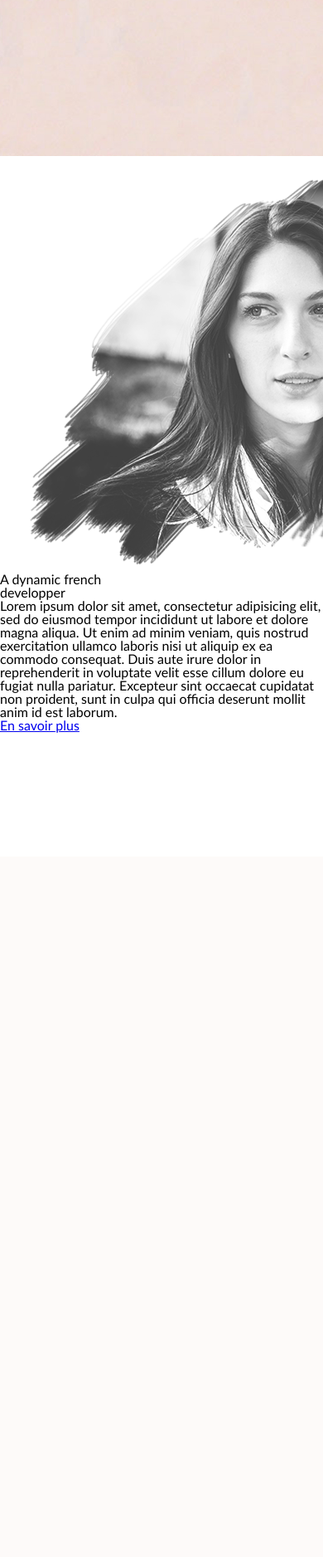
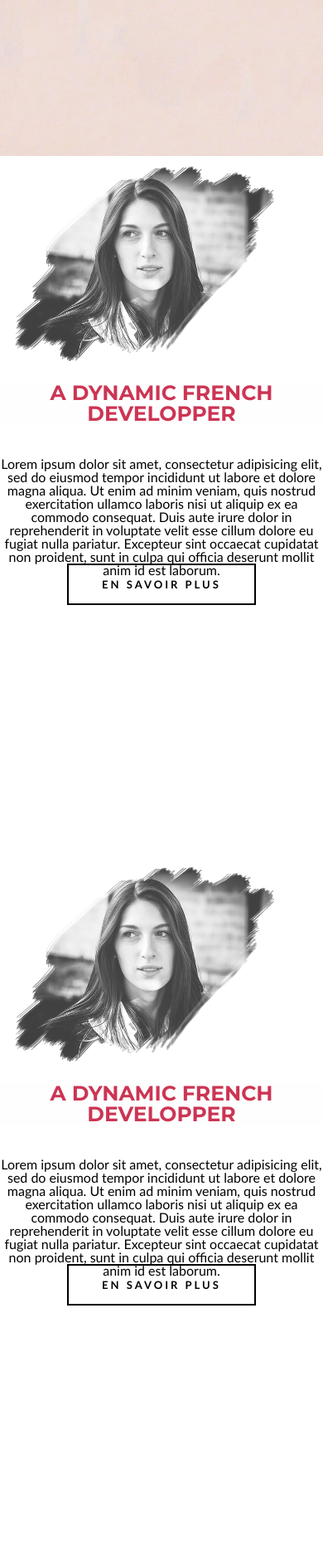
Before and after one commit to cerseig/old_portfolio, a PHP site: page / in a window 390 px wide; the page is wider, and only the part inside the window is pictured. Shown: the part 656-2532 px from the top of that part at 83% size. Before the commit the page ends 1539 px from the top of that part, so only its background shows below. Run offline with PHP 8.4, Linux system fonts and the light colour scheme.

Commit message:
mobile: about

```diff
--- a/assets/css/global.css
+++ b/assets/css/global.css
@@ -90,23 +90,65 @@ main#home section.about {
   width: 100%;
   height: 100%;
 }
+/* line 60, ../scss/_home.scss */
+main#home section.about img {
+  width: 90%;
+}
+/* line 63, ../scss/_home.scss */
+main#home section.about .text {
+  text-align: center;
+}
+/* line 65, ../scss/_home.scss */
+main#home section.about .text h3 {
+  color: #cc3554;
+  font-family: "Montserrat";
+  font-weight: bold;
+  text-transform: uppercase;
+  font-size: 25px;
+  margin-bottom: 40px;
+  margin-top: 20px;
+  background-color: #fefefe;
+  line-height: 25px;
+}
+/* line 76, ../scss/_home.scss */
+main#home section.about .text p {
+  margin: 0;
+}
+/* line 79, ../scss/_home.scss */
+main#home section.about .text a {
+  font-size: 13px;
+  text-transform: uppercase;
+  letter-spacing: 3px;
+  font-weight: bold;
+  border: 2px solid black;
+  padding: 15px 40px;
+  color: black;
+  text-decoration: none;
+  transition: all 0.5s ease;
+}
+/* line 90, ../scss/_home.scss */
+main#home section.about .text a:hover {
+  border-color: #cc3554;
+  background-color: #cc3554;
+  color: #fefefe;
+}
 
 @media screen and (min-width: 768px) {
-  /* line 66, ../scss/_home.scss */
+  /* line 102, ../scss/_home.scss */
   main#home section.landing .triangles {
     display: none;
   }
-  /* line 69, ../scss/_home.scss */
+  /* line 105, ../scss/_home.scss */
   main#home section.landing h1.name {
     font-size: 65px;
   }
-  /* line 72, ../scss/_home.scss */
+  /* line 108, ../scss/_home.scss */
   main#home section.landing h2.role {
     font-size: 43px;
   }
 }
 @media screen and (min-width: 992px) {
-  /* line 81, ../scss/_home.scss */
+  /* line 117, ../scss/_home.scss */
   main#home section.landing {
     background-image: url(../img/trytrait.jpg);
     display: flex;
@@ -115,12 +157,12 @@ main#home section.about {
     background-position: center;
     background-size: cover;
   }
-  /* line 83, ../scss/_home.scss */
+  /* line 119, ../scss/_home.scss */
   main#home section.landing .container {
     width: 100%;
     height: 100%;
   }
-  /* line 92, ../scss/_home.scss */
+  /* line 128, ../scss/_home.scss */
   main#home section.landing .particles {
     display: block;
     width: 350px;
@@ -130,11 +172,11 @@ main#home section.about {
     top: 68px;
     left: -5px;
   }
-  /* line 101, ../scss/_home.scss */
+  /* line 137, ../scss/_home.scss */
   main#home section.landing canvas {
     border-radius: 50%;
   }
-  /* line 104, ../scss/_home.scss */
+  /* line 140, ../scss/_home.scss */
   main#home section.landing .block_noir {
     display: flex;
     width: 100%;
@@ -143,7 +185,7 @@ main#home section.about {
     transform: skewX(-20deg);
     margin-left: 55%;
   }
-  /* line 113, ../scss/_home.scss */
+  /* line 149, ../scss/_home.scss */
   main#home section.landing .content {
     z-index: 1;
     margin-left: 50px;
@@ -151,21 +193,21 @@ main#home section.about {
     justify-content: center;
     flex-flow: column wrap;
   }
-  /* line 119, ../scss/_home.scss */
+  /* line 155, ../scss/_home.scss */
   main#home section.landing .content .title {
     position: static;
     top: 0;
     left: 0;
     transform: skewX(20deg);
   }
-  /* line 125, ../scss/_home.scss */
+  /* line 161, ../scss/_home.scss */
   main#home section.landing .content h1.name {
     color: #1d314a;
     font-weight: bold;
     text-align: left;
     font-size: 48px;
   }
-  /* line 131, ../scss/_home.scss */
+  /* line 167, ../scss/_home.scss */
   main#home section.landing .content h2.role {
     margin-left: -20px;
     color: #1d314a;
@@ -173,13 +215,13 @@ main#home section.about {
     font-size: 36px;
     letter-spacing: 2px;
   }
-  /* line 138, ../scss/_home.scss */
+  /* line 174, ../scss/_home.scss */
   main#home section.landing .content hr {
     display: block;
     width: 50px;
     margin: 50px 0;
   }
-  /* line 143, ../scss/_home.scss */
+  /* line 179, ../scss/_home.scss */
   main#home section.landing .content p {
     display: block;
     font-weight: bold;
@@ -190,25 +232,25 @@ main#home section.about {
     text-align: justify;
     line-height: 20px;
   }
-  /* line 155, ../scss/_home.scss */
+  /* line 191, ../scss/_home.scss */
   main#home section.about {
     display: flex;
     align-items: center;
     justify-content: center;
   }
-  /* line 159, ../scss/_home.scss */
+  /* line 195, ../scss/_home.scss */
   main#home section.about .content {
     display: flex;
     align-items: center;
     justify-content: center;
   }
-  /* line 163, ../scss/_home.scss */
+  /* line 199, ../scss/_home.scss */
   main#home section.about .content .text {
     width: 50%;
     position: relative;
     z-index: 100;
   }
-  /* line 167, ../scss/_home.scss */
+  /* line 203, ../scss/_home.scss */
   main#home section.about .content .text h3 {
     color: #cc3554;
     position: absolute;
@@ -223,7 +265,7 @@ main#home section.about {
     padding: 10px 20px;
     line-height: 45px;
   }
-  /* line 181, ../scss/_home.scss */
+  /* line 217, ../scss/_home.scss */
   main#home section.about .content .text p {
     padding-top: 200px;
     width: 500px;
@@ -235,7 +277,7 @@ main#home section.about {
     line-height: 20px;
     margin-bottom: 30px;
   }
-  /* line 193, ../scss/_home.scss */
+  /* line 229, ../scss/_home.scss */
   main#home section.about .content a {
     text-transform: uppercase;
     letter-spacing: 3px;
@@ -247,7 +289,7 @@ main#home section.about {
     margin-left: 170px;
     transition: all 0.5s ease;
   }
-  /* line 205, ../scss/_home.scss */
+  /* line 241, ../scss/_home.scss */
   main#home section.about .content a:hover {
     border-color: #cc3554;
     background-color: #cc3554;
--- a/assets/scss/_home.scss
+++ b/assets/scss/_home.scss
@@ -57,6 +57,42 @@ main#home {
     section.about {
         width: 100%;
         height: 100%;
+        img {
+            width: 90%;
+        }
+        .text {
+            text-align: center;
+            h3 {
+                color: #cc3554;
+                font-family: $font-montserrat;
+                font-weight: bold;
+                text-transform: uppercase;
+                font-size: 25px;
+                margin-bottom: 40px;
+                margin-top: 20px;
+                background-color: #fefefe;
+                line-height: 25px;
+            }
+            p {
+                margin: 0;
+            }
+            a {
+                font-size: 13px;
+                text-transform: uppercase;
+                letter-spacing: 3px;
+                font-weight: bold;
+                border: 2px solid black;
+                padding: 15px 40px;
+                color: black;
+                text-decoration: none;
+                transition: all 0.5s ease;
+            }
+            a:hover {
+                border-color: #cc3554;
+                background-color: #cc3554;
+                color: #fefefe;
+            }
+        }
     }
 }
 
@@ -206,7 +242,6 @@ main#home {
                     border-color: #cc3554;
                     background-color: #cc3554;
                     color: #fefefe;
-
                 }
             }
         }
--- a/index.php
+++ b/index.php
@@ -36,6 +36,21 @@
             </div>
         </div>
     </section>
+
+<!-- SECTION PROJETS -->
+    <section class="about">
+        <div class="container">
+            <div class="content">
+                <img src="assets/img/test-brush.png" alt="Photo de la section A Propos">
+                <div class="text">
+                    <h3>A dynamic french <br>developper</h3>
+                    <p>Lorem ipsum dolor sit amet, consectetur adipisicing elit, sed do eiusmod tempor incididunt ut labore et dolore magna aliqua. Ut enim ad minim veniam, quis nostrud exercitation ullamco laboris nisi ut aliquip ex ea commodo consequat. Duis aute irure dolor in reprehenderit in voluptate velit esse cillum dolore eu fugiat nulla pariatur. Excepteur sint occaecat cupidatat non proident, sunt in culpa qui officia deserunt mollit anim id est laborum. </p>
+                    <a href="about.php" alt="Etre redirigé sur la page A Propos">En savoir plus</a>
+                </div>
+            </div>
+        </div>
+    </section>
+
 </main>
 
 <?php require 'footer.php' ?>
```
Lines whose indentation alone changed are shown as unchanged.
